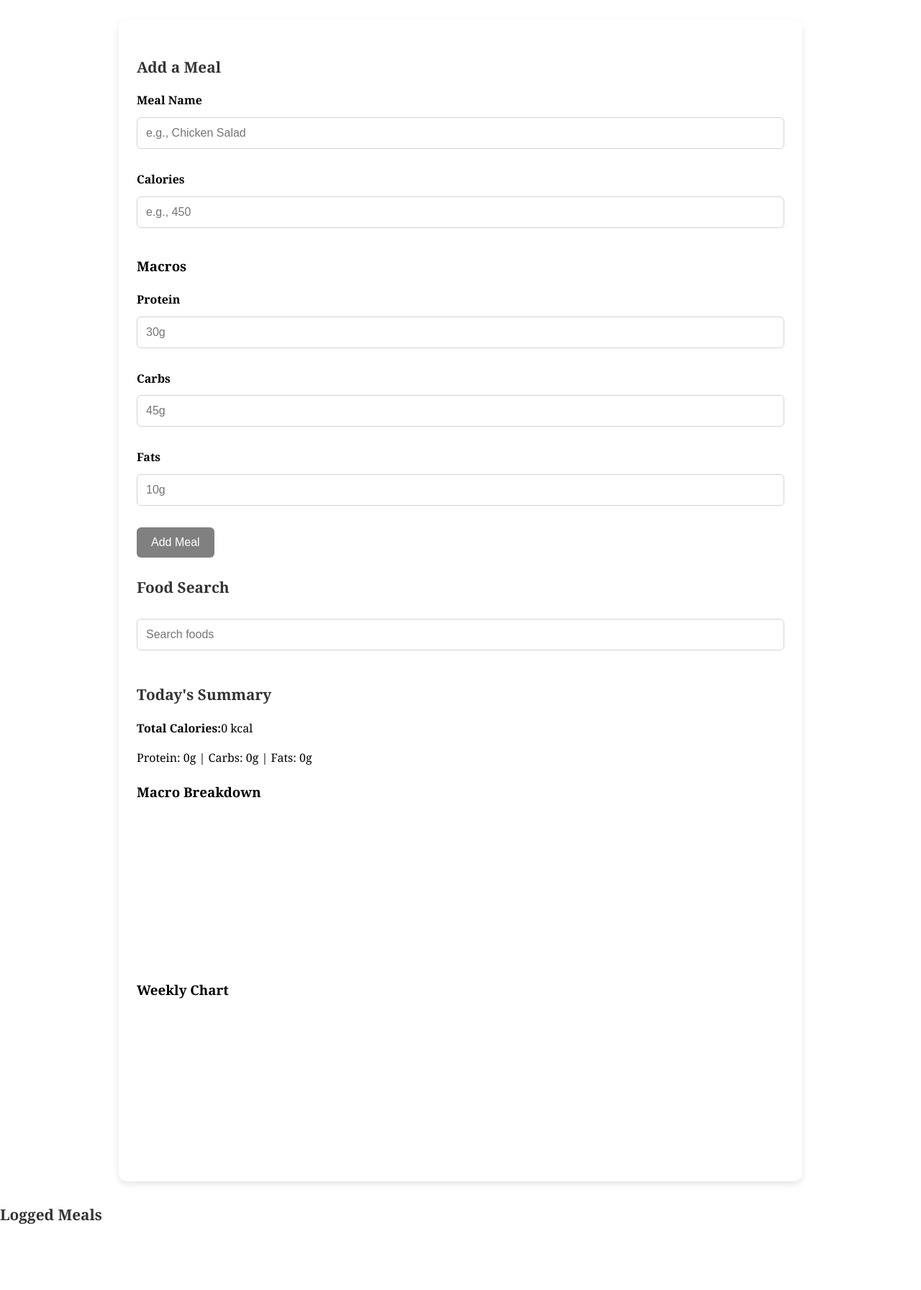
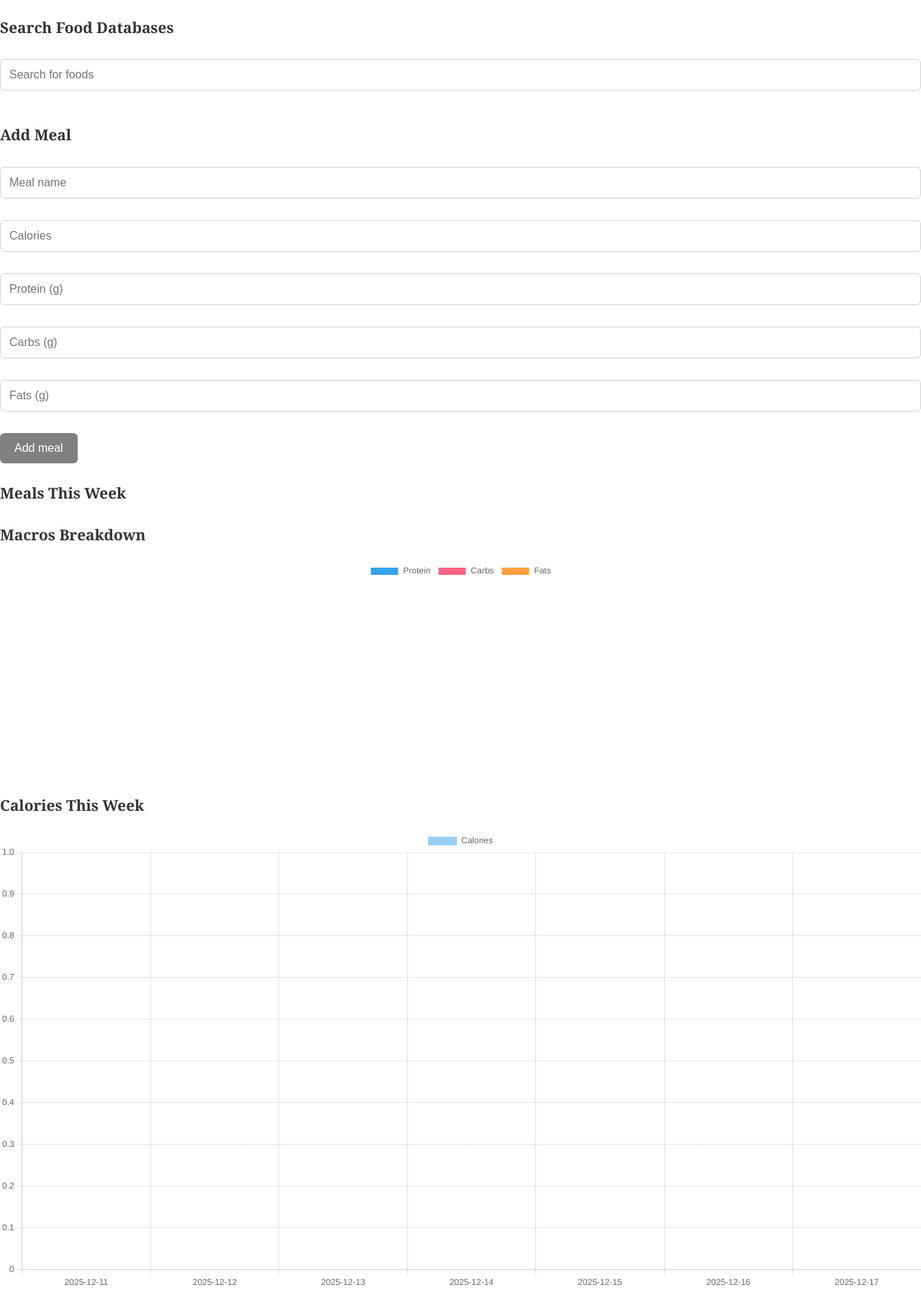
Before and after one commit to ButterMyLoaf23/calorie-counter, a plain HTML site: page index.html in a window 1280 px wide. Shown: the part 84-1877 px from the top of the page at 72% size. Before the commit the page ends 1809 px from the top, so only its background shows below. Drawn offline with nearby package versions, Linux system fonts and the light colour scheme.

Commit message:
Major changes to site that updates the charts

```diff
--- a/css/styles.css
+++ b/css/styles.css
@@ -96,6 +96,12 @@ button:hover {
     background: white;
 }
 
+#macroChart {
+    max-width: 300px;
+    max-height: 300px;
+    margin: 0 auto;
+}
+
 @media (max-width: 700px) {
     .container {
         padding: 15px;
--- a/index.html
+++ b/index.html
@@ -5,58 +5,73 @@
     <meta name="viewport" content="width=device-width, initial-scale=1.0">
     <title>Calorie & Macro Tracker</title>
     <link rel="stylesheet" href="/css/styles.css"/>
-    <script type="module" src="/javascript/main.js"></script>
 </head>
 <body>
     <header>Calorie & Macro Tracker</header>
 
+    <section>
+        <h2>Search Food Databases</h2>
+        <input
+            id="searchInput"
+            type="text"
+            placeholder="Search for foods"
+            autocomplete="off"
+        />
+        <div id="searchResults"></div>
+    </section>
+    <section>
+        <h2>Add Meal</h2>
 
-    <div class="container">
-        <div class="top-row"></div>
-            <div>
-                <h2>Add a Meal</h2>
-                <label>Meal Name</label>
-                <input type="text" id="mealName" placeholder="e.g., Chicken Salad" />
+        <form id="mealForm">
+            <input id="mealName" placeholder="Meal name" required />
 
+            <input
+                id="mealCalories"
+                type="number"
+                placeholder="Calories"
+                required
+            />
 
-                <label>Calories</label>
-                <input type="number" id="mealCalories" placeholder="e.g., 450" />
+            <input
+                id="mealProtein"
+                type="number"
+                placeholder="Protein (g)"
+                required
+            />
 
-                <h3>Macros</h3>
-                <label>Protein</label>
-                <input type="number" id="mealProtein" placeholder="30g">
+            <input
+                id="mealCarbs"
+                type="number"
+                placeholder="Carbs (g)"
+                required
+            />
 
-                <label>Carbs</label>
-                <input type="number" id="mealCarbs" placeholder="45g">
+            <input
+                id="mealFats"
+                type="number"
+                placeholder="Fats (g)"
+                required
+            />
 
-                <label>Fats</label>
-                <input type="number" id="mealFats" placeholder="10g">
-
-                <button id="addBtn">Add Meal</button>
-
-                <h2>Food Search</h2>
-                <input type="text" id="searchInput" placeholder="Search foods" onkeyup="searchFood()"/>
-                <div id="searchResults" class="search-results"></div>
-            </div>
-
-            <aside class="summary">
-                <h2>Today's Summary</h2>
-                <p><strong>Total Calories:</strong><span id="totalCalories">0</span> kcal</p>
-                <p id="totalMacros">Protein: 0g | Carbs: 0g | Fats: 0g</p>
-
-                <h3>Macro Breakdown</h3>
-                <canvas id="macroPie" width="300" height="200"></canvas>
-
-                <h3>Weekly Chart</h3>
-                <canvas id="weeklyChart" width="300" height="200"></canvas>
-            </aside>
-        </div>
-
-        <h2>Logged Meals</h2>
-        <div class="meal-list" id="mealList"></div>
-    </div>
+            <button type="submit">Add meal</button>
+        </form>
+    </section>
+    <section>
+        <h2>Meals This Week</h2>
+        <div id="mealList"></div>
+    </section>
+    <section>
+        <h2>Macros Breakdown</h2>
+        <canvas id="macroChart"></canvas>
+    </section>
+    <section>
+        <h2>Calories This Week</h2>
+        <canvas id="weeklyChart"></canvas>
+    </section>
 
     <script src="https://cdn.jsdelivr.net/npm/chart.js"></script>
 
+    <script type="module" src="./javascript/main.js"></script>
+
 </body>
 </html>
--- a/javascript/charts.js
+++ b/javascript/charts.js
@@ -10,7 +10,7 @@ export function initCharts(pieCht, weeklyCht) {
         }
     });
 
-        weeklyChart = new CHart (weeklyCht, {
+        weeklyChart = new Chart (weeklyCht, {
         type: "bar",
         data: {
             labels: [],
--- a/javascript/main.js
+++ b/javascript/main.js
@@ -2,30 +2,68 @@ import { searchFoods, getNutrientValue } from "./api.js";
 import { initCharts, updateCharts } from "./charts.js";
 import { loadMeals, saveMeals, buildWeeklyCalories } from "./storage.js";
 
+
 const searchInput = document.getElementById("searchInput");
 const searchResults = document.getElementById("searchResults");
 
-const pieCht = document.getElementById("macroChart").getContext("2d");
-const weeklyCht = document.getElementById("weeklyChart").getContext("2d");
+const mealForm = document.getElementById("mealForm");
+const mealList = document.getElementById("mealList");
+
+const mealName = document.getElementById("mealName");
+const mealCalories = document.getElementById("mealCalories");
+const mealProtein = document.getElementById("mealProtein");
+const mealCarbs = document.getElementById("mealCarbs");
+const mealFats = document.getElementById("mealFats");
+
+const pieCtx = document.getElementById("macroChart").getContext("2d");
+const weeklyCtx = document.getElementById("weeklyChart").getContext("2d");
+
 
 let meals = loadMeals();
 let weeklyCalories = buildWeeklyCalories(meals);
 
-initCharts(pieCht, weeklyCht);
+
+initCharts(pieCtx, weeklyCtx);
+renderMeals();
 updateCharts(meals, weeklyCalories);
+
 
 async function handleSearch() {
   const query = searchInput.value.trim();
   searchResults.innerHTML = "";
   if (!query) return;
 
+  try {
     const foods = await searchFoods(query);
 
     foods.forEach(food => {
+      const calories = getNutrientValue(food.foodNutrients, 1008) || 0;
+      const protein  = getNutrientValue(food.foodNutrients, 1003) || 0;
+      const carbs    = getNutrientValue(food.foodNutrients, 1005) || 0;
+      const fats     = getNutrientValue(food.foodNutrients, 1004) || 0;
+
       const div = document.createElement("div");
-        div.textContent = food.description;
+      div.className = "search-item";
+      div.innerHTML = `
+        <strong>${food.description}</strong>
+        <div>${Math.round(calories)} kcal</div>
+      `;
+
+      div.onclick = () => {
+        mealName.value = food.description;
+        mealCalories.value = Math.round(calories);
+        mealProtein.value = Math.round(protein);
+        mealCarbs.value = Math.round(carbs);
+        mealFats.value = Math.round(fats);
+        searchResults.innerHTML = "";
+      };
+
       searchResults.appendChild(div);
     });
+  } catch (err) {
+    console.error(err);
+    searchResults.textContent = "Error fetching food data.";
+  }
 }
 
 function debounce(fn, delay) {
@@ -37,3 +75,62 @@ function debounce(fn, delay) {
 }
 
 searchInput.addEventListener("input", debounce(handleSearch, 400));
+
+
+mealForm.addEventListener("submit", e => {
+  e.preventDefault();
+
+  const meal = {
+    name: mealName.value,
+    calories: Number(mealCalories.value),
+    protein: Number(mealProtein.value),
+    carbs: Number(mealCarbs.value),
+    fats: Number(mealFats.value),
+    date: new Date().toISOString().slice(0, 10)
+  };
+
+  meals.push(meal);
+  saveMeals(meals);
+
+  weeklyCalories = buildWeeklyCalories(meals);
+
+  renderMeals();
+  updateCharts(meals, weeklyCalories);
+
+  mealForm.reset();
+});
+
+
+function renderMeals() {
+  mealList.innerHTML = "";
+
+  meals.forEach((meal, index) => {
+    const div = document.createElement("div");
+    div.className = "meal-item";
+
+    div.innerHTML = `
+      <div>
+        <strong>${meal.name}</strong>
+        <div>${meal.calories} kcal</div>
+        <div>
+          Protein: ${meal.protein}g |
+          Carbs: ${meal.carbs}g |
+          Fats: ${meal.fats}g
+        </div>
+      </div>
+      <button>Delete</button>
+    `;
+
+    div.querySelector("button").onclick = () => deleteMeal(index);
+    mealList.appendChild(div);
+  });
+}
+
+
+function deleteMeal(index) {
+  meals.splice(index, 1);
+  saveMeals(meals);
+  weeklyCalories = buildWeeklyCalories(meals);
+  renderMeals();
+  updateCharts(meals, weeklyCalories);
+}
--- a/javascript/storage.js
+++ b/javascript/storage.js
@@ -5,7 +5,7 @@ export function loadMeals() {
 }
 
 export function saveMeals(meals) {
-    localStorage.setItem(STORAGE_KEY, JSON.stringify(melas));
+    localStorage.setItem(STORAGE_KEY, JSON.stringify(meals));
 }
 
 export function buildWeeklyCalories(meals) {
```
Lines whose indentation alone changed are shown as unchanged.
